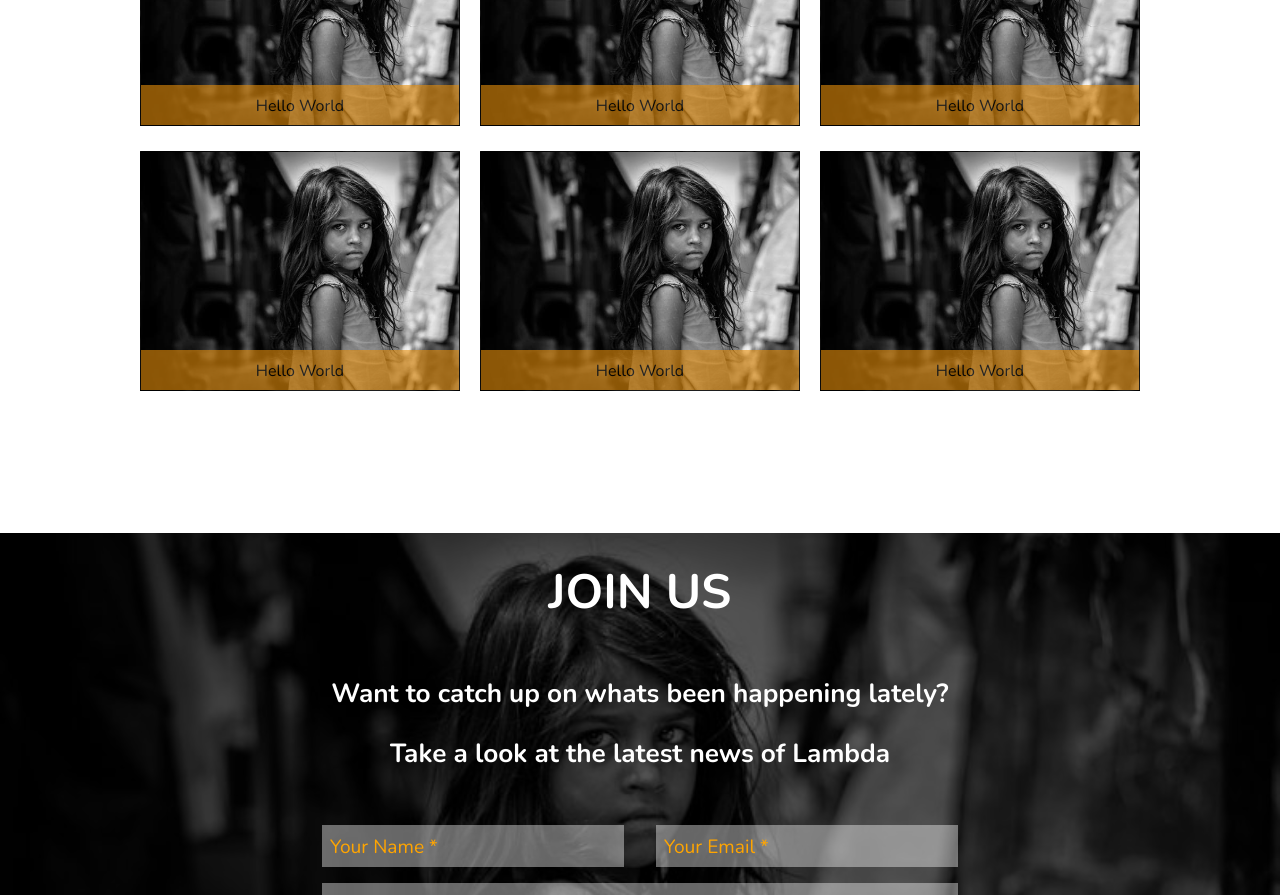
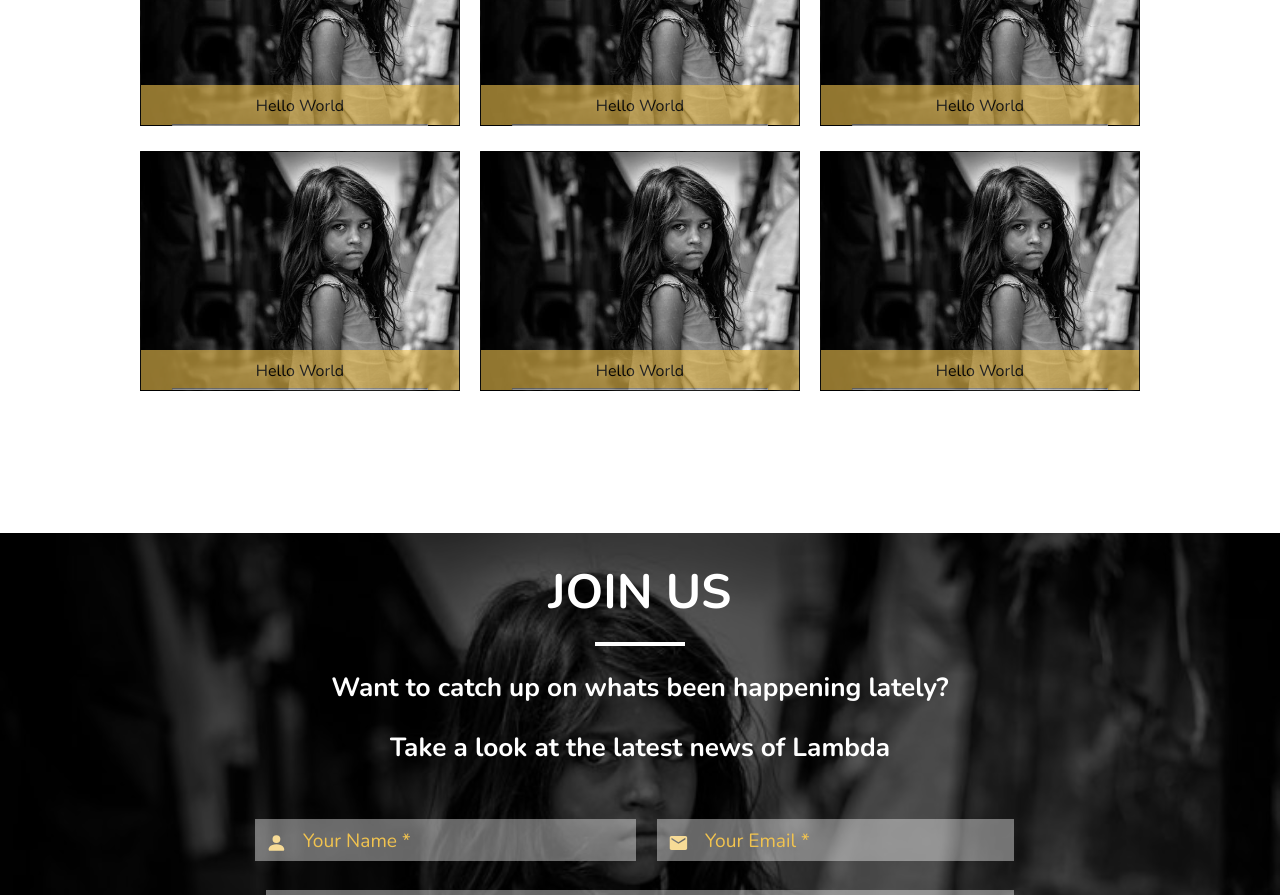
Before and after one commit to debugged-exe/ngowebsite, a React (Create React App) app: page / in a window 1280 px wide. Shown: the part 2920-3815 px from the top of the page. Built offline with nearby package versions, Linux system fonts and the light colour scheme.

Commit message:
added Latest Events page,added icons to Join Us form,updated it

```diff
--- a/package.json
+++ b/package.json
@@ -10,6 +10,7 @@
     "react-bootstrap": "^1.6.1",
     "react-dom": "^17.0.2",
     "react-elastic-carousel": "^0.11.5",
+    "react-icons": "^4.2.0",
     "react-router-dom": "^5.2.0",
     "react-router-hash-link": "^2.4.3",
     "react-scripts": "4.0.3",
--- a/src/components/JoinUs/JoinUs.css
+++ b/src/components/JoinUs/JoinUs.css
@@ -15,12 +15,12 @@
     background: rgba(255, 255, 255, 0.4);
     outline: none;
     border: 0;
-
+    padding-left: 3rem;
 }
 
 
 .bg-none::placeholder{
-    color: orange;
+    color: #F1C34F;
     font-size: 1.2rem;
 }
 
--- a/src/components/JoinUs/JoinUs.js
+++ b/src/components/JoinUs/JoinUs.js
@@ -1,5 +1,8 @@
 import React from "react";
 import 'tachyons';
+import { MdEmail } from 'react-icons/md'
+import { FaPen } from 'react-icons/fa'
+import { BsFillPersonFill,BsFileEarmarkSpreadsheet } from 'react-icons/bs'
 import './JoinUs.css'
 function Contact() {
     return (
@@ -8,19 +11,32 @@ function Contact() {
         <section className='parallax' >
             <div className='parallax-inner flex flex-column justify-center items-center'>
                 <h1 >JOIN US</h1>
+                <div className="line tc bg-white"></div>
                 <div style={{textAlign:'center'}}>
                     <h3>Want to catch up on whats been happening lately? <br/><br/>Take a look at the latest news of Lambda<br/><br/></h3>
                 </div>
                 <div style={{display:'flex',flexDirection:'column'}}>
                  <div style={{display:'flex'}}>
-                    <input className='bg-none input-reset pa2 mb3 gold mr4 db w-100 #e88f0a' placeholder='Your Name *'/>
-                    <input className='bg-none input-reset pa2 mb3 gold db w-100' placeholder='Your Email *'/>
+
+                    <BsFillPersonFill size="3rem" color="#F1C34F" style={{marginRight:'-2rem'}} />
+                    <input className='bg-none pa2 mb3 yelloe mr4 db w-100 ' placeholder='Your Name *'/>
+
+                    <MdEmail size="3rem" color="#F1C34F" style={{marginRight:'-2rem'}} />
+                    <input className='bg-none pa2 mb3 yelloe db w-100' type='email' placeholder='Your Email *'/>
+
                  </div >
-                 <input className='bg-none input-reset pa2 mb3 gold db w-95' placeholder='Your Subject'/>
-                 <textarea style={{height:'200px'}} className='bg-none input-reset gold w-100 pa2 mb2 dib' placeholder='Your message'/>
+                 <br/>
+
+                 <BsFileEarmarkSpreadsheet size="1.2rem" color="#F1C34F" style={{marginLeft:'1rem',marginBottom:'-2rem'}} />
+                 <input className='bg-none pa2 mb4 yelloe db w-95' placeholder='Your Subject'/>
+
+
+                 <FaPen size="1.2rem" color="#F1C34F" style={{marginLeft:'1rem',marginBottom:'-2rem'}} />
+                 <textarea style={{height:'200px'}} className='bg-none yelloe w-100 pa2 mb4 dib' placeholder='Your message'/>
+
 
                  </div>
-                 <a className="f6 link dim ph3 pv2 mb2 dib white bg-gold" href="#0">Send Query</a>
+                 <a className="f6 link dim ph3 pv2 mb2 dib white bg-yelloe" href="#0">Send Email</a>
             </div>
         </section>
         <div className='margin'></div>
--- a/src/components/Testimonials/Testimonials.css
+++ b/src/components/Testimonials/Testimonials.css
@@ -8,15 +8,38 @@ h1{
     text-align:center;
     bottom:0;
     left:0;
-    height: 20px;
-    background-color:#e88f0a;
+    background-color:#F1C34F;
     opacity : 0.6;
     right: 0;
     justify-content: center;
-    align-items: center;
     height: 40px;
     padding-top: 12px;
 }
+
+.hidden{
+    display: none;
+}
+
+.category:hover .inner{
+    bottom: 40px;
+}
+
+.category:hover .hidden{
+
+    display: block;
+    cursor: pointer;
+    position: absolute;
+    text-align: center;
+    justify-content: center;
+    height: 40px;
+    background-color:#F1C34F;
+    padding-top: 12px;
+    opacity : 0.6;
+    left: 0;
+    right: 0;
+    bottom: 0;
+}
+
 
 div.contain{
     text-align: center;
--- a/src/components/Testimonials/testimonials.js
+++ b/src/components/Testimonials/testimonials.js
@@ -8,24 +8,43 @@ function testimonials(){
             <h1 style={{position:'relative',top:'25%',paddingTop:'10%',paddingBottom:'10px'}}> <b>Latest Events</b></h1>
             <div className='contain'>
                 <div className='category' style={{backgroundImage:'url('+poor1+')',backgroundSize:'cover',position:'relative'}}>
-                    <div className='inner'>Hello World</div>
+                <div className='inner'>
+                     Hello World
+                    <hr style={{bottom:'0',width:'80%'}}/>
+                </div>
+                    <div className='hidden'> New component</div>
                 </div>
                 <div className='category' style={{backgroundImage:'url('+poor1+')',backgroundSize:'cover',position:'relative'}}>
-                    <div className='inner'>Hello World</div>
+                    <div className='inner'>Hello World
+                    <hr style={{bottom:'0',width:'80%'}}/>
+                    </div>
+                    <div className='hidden'>New component</div>
                 </div>
                 <div className='category' style={{backgroundImage:'url('+poor1+')',backgroundSize:'cover',position:'relative'}}>
-                    <div className='inner'>Hello World</div>
+                    <div className='inner'>Hello World
+                    <hr style={{bottom:'0',width:'80%'}}/>
+                    </div>
+                    <div className='hidden'>New component</div>
                 </div>
             </div>
             <div className='contain' style={{paddingBottom:'10%'}}>
                 <div className='category' style={{backgroundImage:'url('+poor1+')',backgroundSize:'cover',position:'relative'}}>
-                    <div className='inner'>Hello World</div>
+                    <div className='inner'>Hello World
+                    <hr style={{bottom:'0',width:'80%'}}/>
+                    </div>
+                    <div className='hidden'>New component</div>
                 </div>
                 <div className='category' style={{backgroundImage:'url('+poor1+')',backgroundSize:'cover',position:'relative'}}>
-                    <div className='inner'>Hello World</div>
+                    <div className='inner'>Hello World
+                    <hr style={{bottom:'0',width:'80%'}}/>
+                    </div>
+                    <div className='hidden'>New component</div>
                 </div>
                 <div className='category' style={{backgroundImage:'url('+poor1+')',backgroundSize:'cover',position:'relative'}}>
-                    <div className='inner'>Hello World</div>
+                    <div className='inner'>Hello World
+                    <hr style={{bottom:'0',width:'80%'}}/>
+                    </div>
+                    <div className='hidden'>New component</div>
                 </div>
             </div>
         </div>
```
Also changed, not shown: 1 other file (tests, documents, lock files or other folders).
